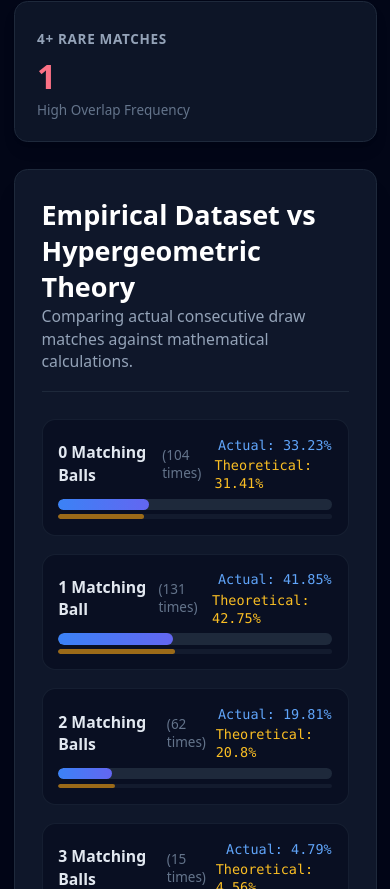
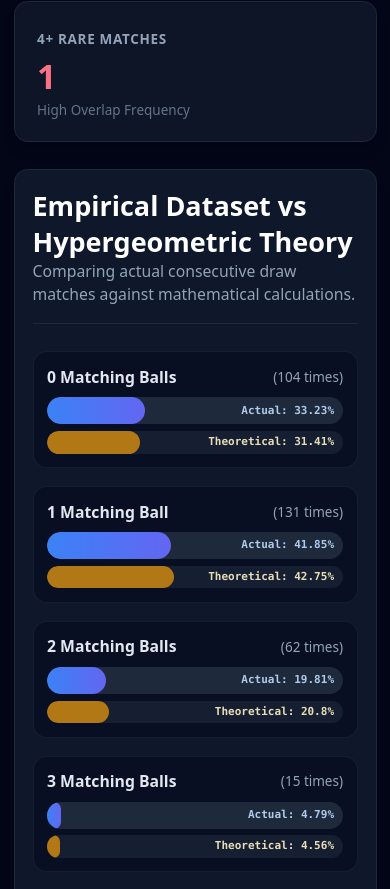
Before and after one commit to gelwuyl/toto-analyzer, a React (Vite) app: page / in a window 390 px wide. Shown: the part 955-1844 px from the top of the page. Built offline with nearby package versions, Linux system fonts and the light colour scheme.

Commit message:
ui: Empirical cards restructure (labels in thick bars, reduced mobile padding)

```diff
--- a/src/TotoAnalyzer.jsx
+++ b/src/TotoAnalyzer.jsx
@@ -964,7 +964,7 @@ function TotoAnalyzerApp() {
               </div>
             </div>
 
-            <div className="bg-slate-900 border border-slate-800 rounded-xl p-6 shadow-xl space-y-6">
+            <div className="bg-slate-900 border border-slate-800 rounded-xl p-4 sm:p-6 shadow-xl space-y-6">
               <div className="flex flex-col sm:flex-row justify-between sm:items-center gap-2 border-b border-slate-800 pb-4">
                 <div>
                   <h2 className="text-2xl font-bold text-white">Empirical Dataset vs Hypergeometric Theory</h2>
@@ -977,25 +977,19 @@ function TotoAnalyzerApp() {
                   const theory = (includeBonus ? THEORETICAL_7 : THEORETICAL_6).find(t => t.matches === matches);
                   const theoryPct = theory ? theory.prob : 0;
                   return (
-                    <div key={matches} onClick={() => handleSelectMatchFilter(matches)} className="space-y-1.5 bg-slate-950/40 p-3.5 rounded-xl border border-slate-800/60 hover:border-blue-500/50 hover:bg-slate-900/60 cursor-pointer transition">
-                      <div className="flex justify-between items-center text-sm">
-                        <div className="flex items-center gap-3">
-                          <span className="font-bold text-slate-200 flex items-center gap-1.5">
-                            <span>{matches} Matching Ball{matches !== 1 && 's'}</span>
-                            <span className="text-xs text-slate-500 font-normal">({count} times)</span>
-                          </span>
+                    <div key={matches} onClick={() => handleSelectMatchFilter(matches)} className="space-y-2 bg-slate-950/40 p-3 rounded-xl border border-slate-800/60 hover:border-blue-500/50 hover:bg-slate-900/60 cursor-pointer transition">
+                      <div className="flex justify-between items-center text-sm gap-2">
+                        <span className="font-bold text-slate-200 truncate">{matches} Matching Ball{matches !== 1 && 's'}</span>
+                        <span className="text-xs text-slate-400 font-normal whitespace-nowrap">({count} times)</span>
+                      </div>
+                      <div className="space-y-1.5">
+                        <div className="relative w-full bg-slate-800 h-6 rounded-full overflow-hidden flex">
+                          <div className="bg-gradient-to-r from-blue-500 to-indigo-500 h-full rounded-full transition-all duration-500" style={{ width: `${Math.min(percentage, 100)}%` }}></div>
+                          <span className="absolute inset-y-0 right-2 flex items-center text-[11px] font-mono text-blue-200/90 font-semibold">Actual: {percentage.toFixed(2)}%</span>
                         </div>
-                        <div className="flex flex-col items-end text-xs gap-0.5">
-                          <span className="text-blue-400 font-mono">Actual: {percentage.toFixed(2)}%</span>
-                          <span className="text-amber-400 font-mono">Theoretical: {theoryPct}%</span>
-                        </div>
-                      </div>
-                      <div className="space-y-1">
-                        <div className="w-full bg-slate-800 h-2.5 rounded-full overflow-hidden flex">
-                          <div className="bg-gradient-to-r from-blue-500 to-indigo-500 h-full rounded-full transition-all duration-500" style={{ width: `${Math.min(percentage, 100)}%` }}></div>
-                        </div>
-                        <div className="w-full bg-slate-800/50 h-1 rounded-full overflow-hidden">
-                          <div className="bg-amber-500/60 h-full rounded-full" style={{ width: `${Math.min(theoryPct, 100)}%` }}></div>
+                        <div className="relative w-full bg-slate-800/60 h-5 rounded-full overflow-hidden flex">
+                          <div className="bg-amber-500/70 h-full rounded-full transition-all duration-500" style={{ width: `${Math.min(theoryPct, 100)}%` }}></div>
+                          <span className="absolute inset-y-0 right-2 flex items-center text-[11px] font-mono text-amber-100/90 font-semibold">Theoretical: {theoryPct}%</span>
                         </div>
                       </div>
                     </div>
```
